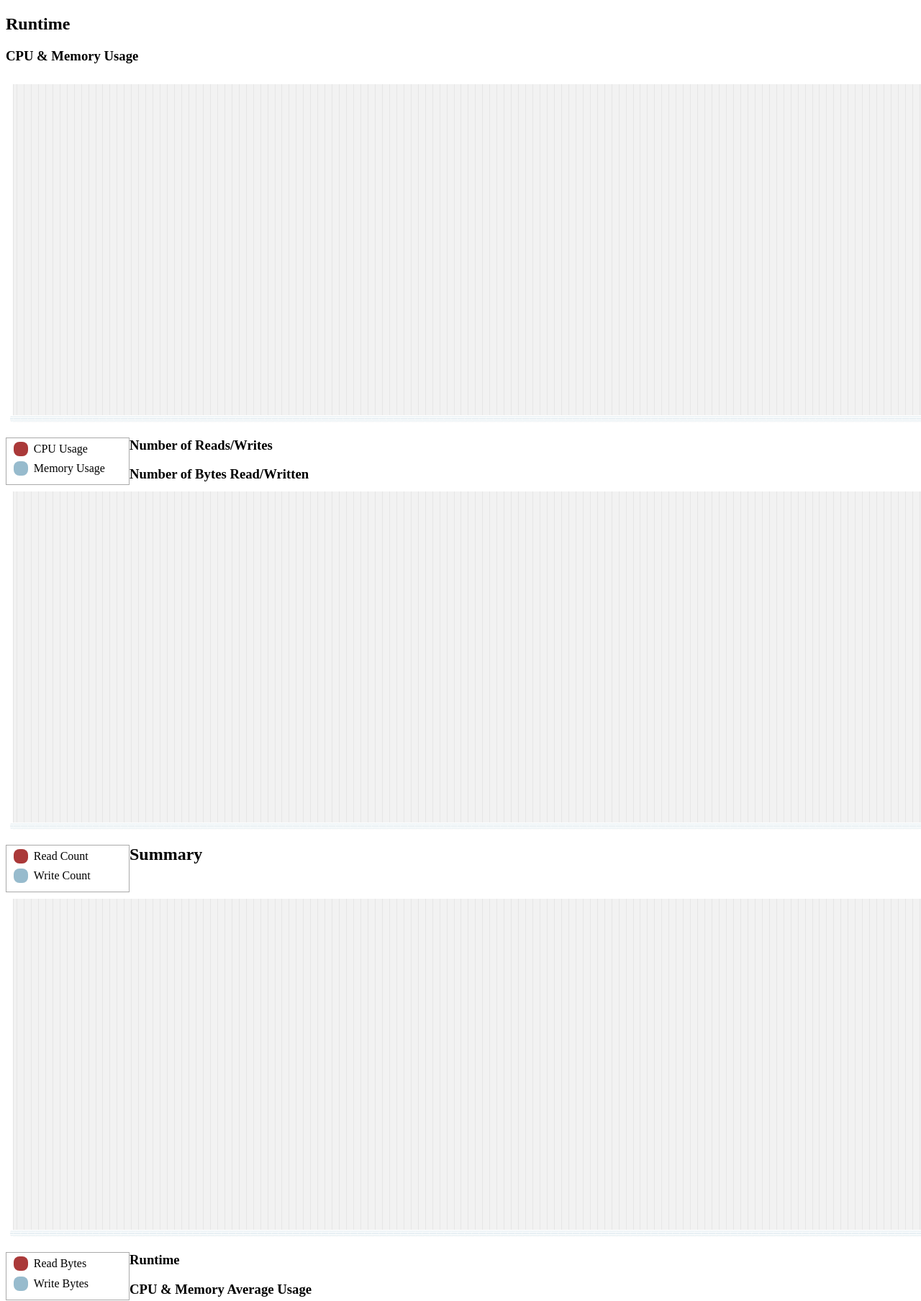
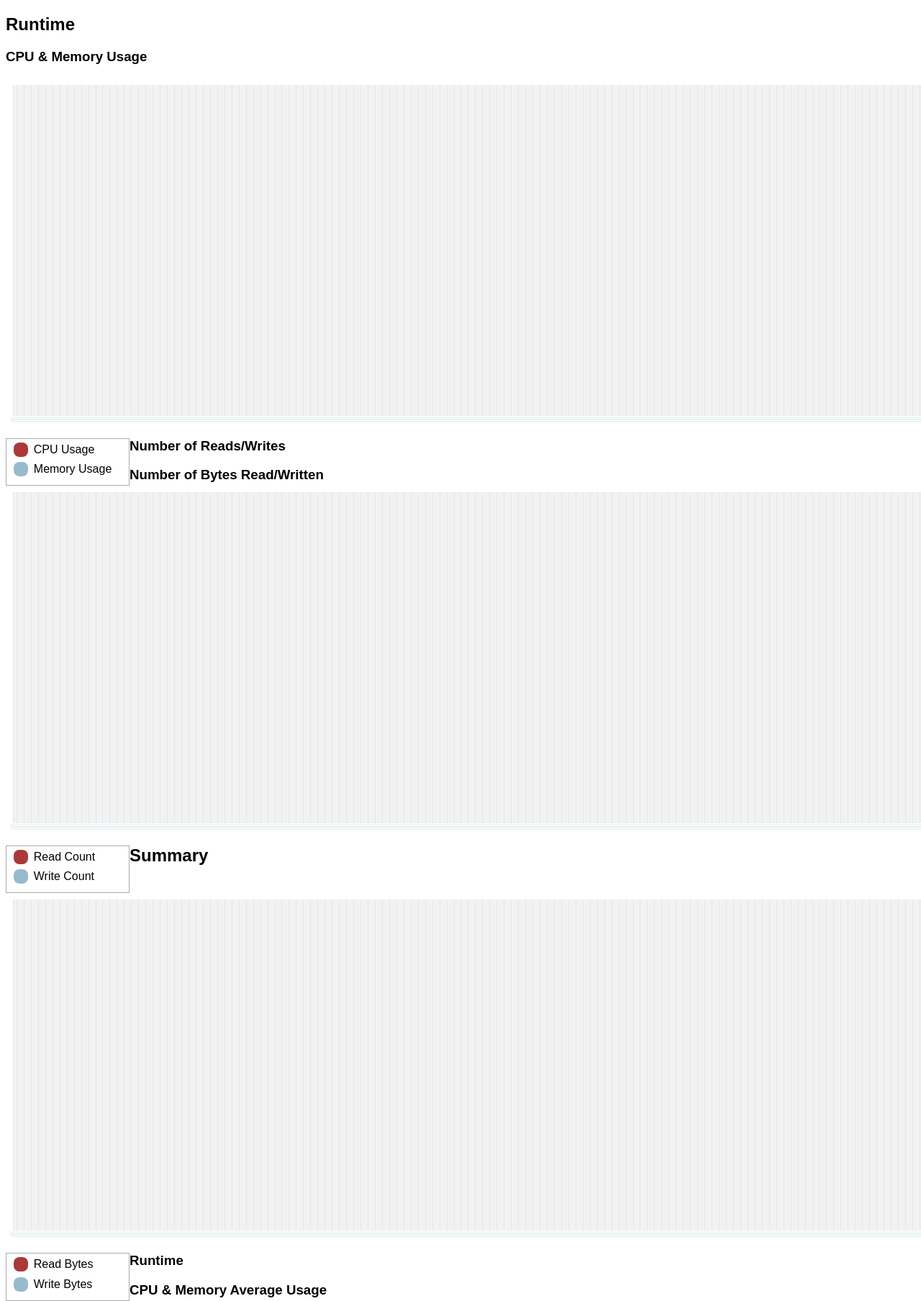
Before and after one commit to dcvan/cluster15_ensemble, a Python web app: template performance-monitor/consumer/templates/node.html in a window 1280 px wide; the page is wider, and only the part inside the window is pictured. Shown: the top 1808 px of that part at 72% size. Run offline with Jinja, Linux system fonts and the light colour scheme; the template is opened without the code that fills it, so the values that code supplies are empty; some libraries are stand-ins or nearby versions.

Commit message:
font change

```diff
--- a/performance-monitor/consumer/static/css/node.css
+++ b/performance-monitor/consumer/static/css/node.css
@@ -1,4 +1,7 @@
 @CHARSET "UTF-8";
+body{
+	font-family: arial;
+}
 
 canvas{
 	float: left;
```
